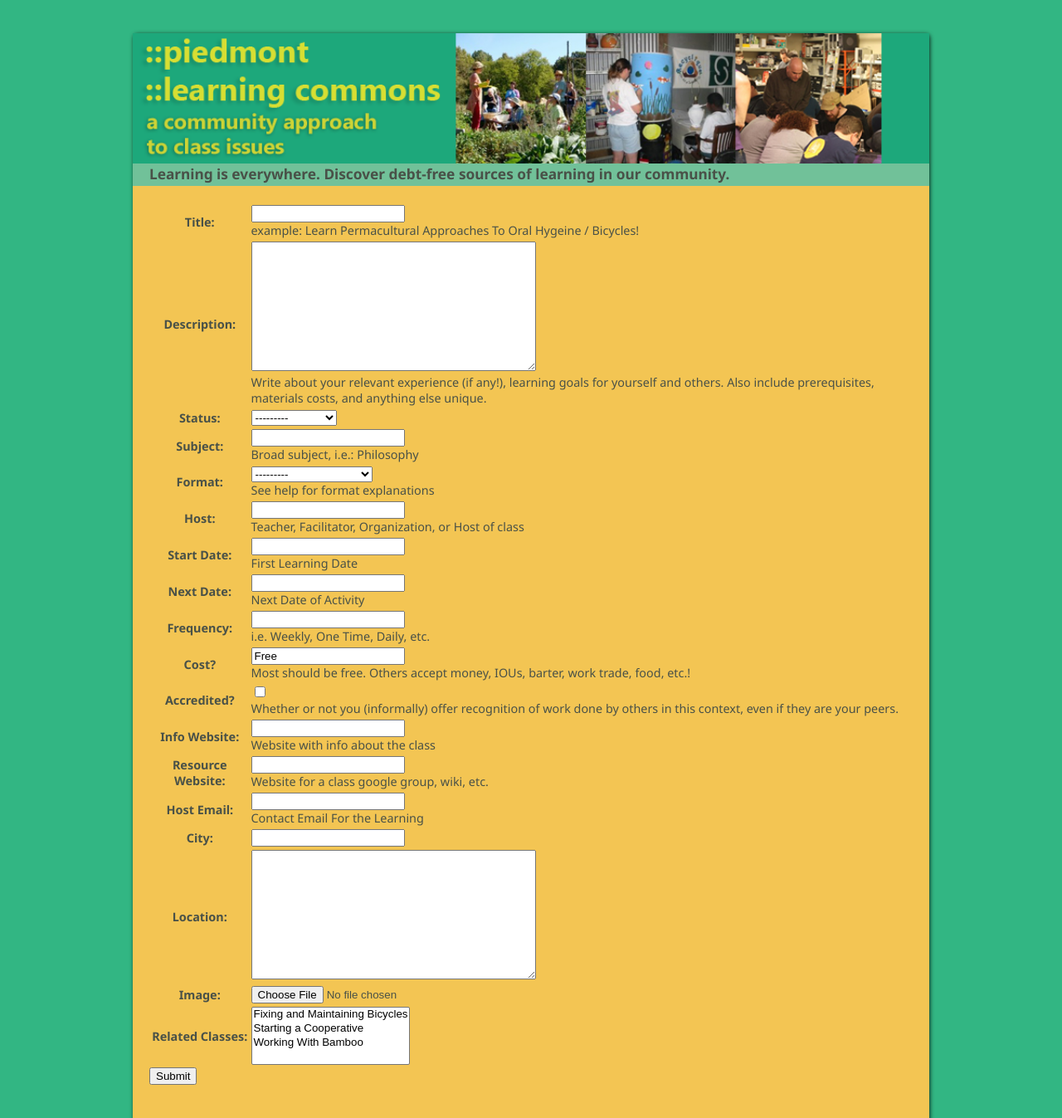
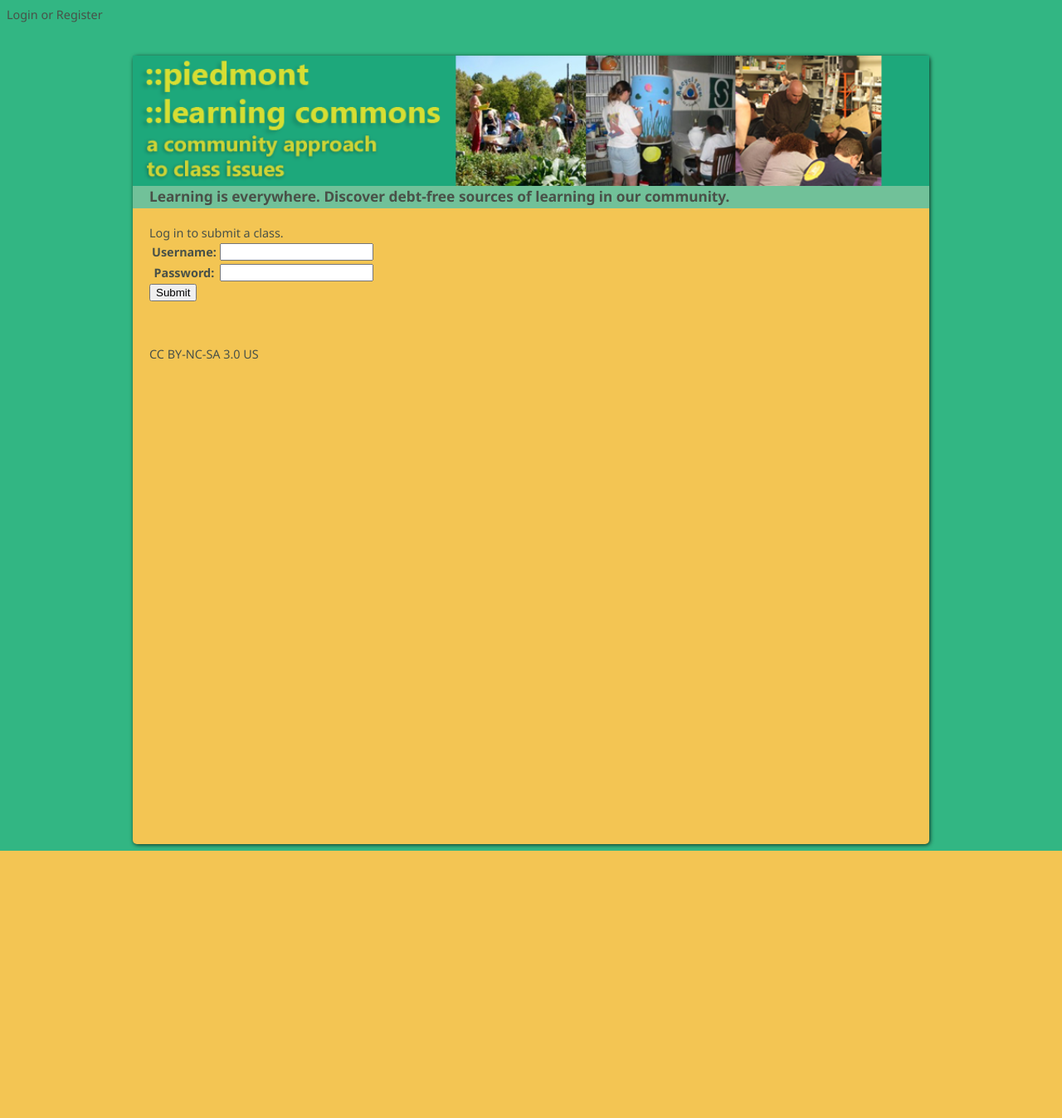
Before and after one commit to mpants/learningcommons, a Django app: page /submitlearning/ in a window 1280 px wide. Shown: the top 1347 px of the page at 83% size. After the commit the page ends 1025 px from the top, so only its background shows below. Run offline with Django 3.2, Linux system fonts and the light colour scheme; data comes from the database, SQL or seed files in the repository; both versions use the stored data as it was after the commit; parts of the project's set-up code (start-up, migrations or seed data) failed here and were passed over.

Commit message:
Added login / logout.  still need register

```diff
--- a/learningcommons/templates/base.html
+++ b/learningcommons/templates/base.html
@@ -21,6 +21,13 @@
 	</head>
 
 	<body>
+		<div id="meta">
+			{% if user.is_authenticated %}
+			{{ user.username }} | <a href="../logout">Logout</a>
+			{% else %}
+			Login or Register
+			{% endif %}
+		</div>
 		<div id="wrapper">
 			<header>
 			<div id="header">
--- a/learningcommons/templates/home.html
+++ b/learningcommons/templates/home.html
@@ -38,7 +38,7 @@
 					{{ class.classsubject }}
 				</div>
 				<div class="class-format">
-					{{ class.classformat }}
+					{{ class.get_classformat_display }}
 				</div>
 				<div class="class-nextdate">
 					{{ class.classnextdate|date:"SHORT_DATE_FORMAT" }}
--- a/learningcommons/templates/submitlearning.html
+++ b/learningcommons/templates/submitlearning.html
@@ -2,12 +2,12 @@
 {% block title %}List Your Workshop, Discussion Group, or Class | Piedmont Learning Commons{% endblock %}
 {% block content %}
 	<div id="main-fullwidth">
+	{% if user.is_authenticated %}
 		{% if form.errors %}
 	        <p style="color: red;">
 	            Please correct the error{{ form.errors|pluralize }} below.
 	        </p>
 	    {% endif %}
-
 	    <form action="" method="post">
 	    	{% csrf_token %}
 	        <table>
@@ -15,5 +15,17 @@
 	        </table>
 	        <input type="submit" value="Submit">
 	    </form>
+	{% else %}
+		{{ errors }}
+		Log in to submit a class.
+		<form action="" method="post">
+			{% csrf_token %}
+			<table>
+				{{ loginform.as_table }}
+			</table>
+			<input type="submit" value="Submit">
+
+		</form>
+	{% endif %}
     </div>
 {% endblock %}
--- a/learningcommons/templates/view-all.html
+++ b/learningcommons/templates/view-all.html
@@ -30,7 +30,7 @@
 					{{ class.classsubject }}
 				</div>
 				<div class="class-format">
-					{{ class.classformat }}
+					{{ class.get_classformat_display }}
 				</div>
 				<div class="class-nextdate">
 					{{ class.classnextdate|date:"SHORT_DATE_FORMAT" }}
--- a/learningcommons/urls.py
+++ b/learningcommons/urls.py
@@ -15,6 +15,7 @@ urlpatterns = patterns('',
     #url(r'^search/$','ourschool.views.search',name='search'),
     url(r'^submitlearning/$','ourschool.views.submitlearning',name='submitlearning'),
     # url(r'^learningcommons/', include('learningcommons.foo.urls')),
+    url(r'^logout/$', 'django.contrib.auth.views.logout',{'next_page': '/'}),
 
     # Uncomment the admin/doc line below to enable admin documentation:
     url(r'^admin/doc/', include('django.contrib.admindocs.urls')),
--- a/ourschool/forms.py
+++ b/ourschool/forms.py
@@ -1,13 +1,25 @@
 from django import forms
 from django.forms import ModelForm
+from django.contrib.auth.forms import UserCreationForm
 from models import source
+from django.contrib.auth.models import User
 
+class RegisterForm(UserCreationForm):
+  class Meta:
+    model = User
 
 class sourceform(ModelForm):
   class Meta:
     model = source
     exclude = ('classusers','classinterested','classcertified','classteachers','classurl',)
 
+class AuthenticationForm(forms.Form):
+    """
+    Base class for authenticating users. Extend this to get a form that accepts
+    username/password logins.
+    """
+    username = forms.CharField(label="Username", max_length=30)
+    password = forms.CharField(label="Password", widget=forms.PasswordInput)
 
 class addlearning(forms.Form):
   FORMAT_CHOICES = (
--- a/ourschool/models.py
+++ b/ourschool/models.py
@@ -89,7 +89,15 @@ class source(models.Model):
   #related classes
   classurl = AutoSlugField(populate_from='classtitle')
 
-  def get_fields(self):
+
+  def _get_password(self):
+    password = User.objects.make_random_password()
+    return password
+
+  #password to edit class
+  classpass = _get_password
+
+  def _get_fields(self):
     return [(field.name, field.value_to_string(self)) for field in source._meta.fields]
 
   #def _get_url(self):
--- a/ourschool/views.py
+++ b/ourschool/views.py
@@ -1,11 +1,12 @@
 # Create your views her
 from django.http import HttpResponse, HttpResponseRedirect
+from django.contrib import auth
 from django.template.loader import get_template
 from django.template import Context, Template, RequestContext
 from django.template.defaultfilters import slugify
 from django.shortcuts import render_to_response
 from models import source
-from forms import addlearning, sourceform
+from forms import addlearning, sourceform, AuthenticationForm
 from random import choice
 
 def display_meta_t(request):
@@ -21,27 +22,45 @@ def test(request):
 
 
 def submitlearning(request):
-  if request.method == 'POST':
-    #form = addlearning(request.POST)
-    form = sourceform(request.POST)
-    if form.is_valid():
-      cleaned = form.cleaned_data
-      '''
-      send_mail(
-        cd['title'],
-        cd['subject'],
-        cd['format'],
-        cd['host'],
-        cd['date'],
-        ['nostickgnostic@gmail.com'],
-      )
-      '''
-      #save a new source from the form's data
-      new_source = form.save()
-      return render_to_response('submittedlearning.html',{'classtitle':cleaned['classtitle']},RequestContext(request))
+  if request.user.is_authenticated():
+    if request.method == 'POST':
+      #form = addlearning(request.POST)
+      form = sourceform(request.POST)
+      if form.is_valid():
+        cleaned = form.cleaned_data
+        '''
+        send_mail(
+          cd['title'],
+          cd['subject'],
+          cd['format'],
+          cd['host'],
+          cd['date'],
+          ['nostickgnostic@gmail.com'],
+        )
+        '''
+        #save a new source from the form's data
+        new_source = form.save()
+        return render_to_response('submittedlearning.html',{'classtitle':cleaned['classtitle']},RequestContext(request))
+    else:
+      form = sourceform(initial={'host': 'Community Member'})
+    return render_to_response('submitlearning.html', {'form': form,}, RequestContext(request))
   else:
-    form = sourceform(initial={'host': 'Community Member'})
-  return render_to_response('submitlearning.html', {'form': form}, RequestContext(request))
+    #not logged in
+    errors = ''
+    if request.method == 'POST':
+      form = AuthenticationForm(request.POST)
+      username = request.POST.get('username', '')
+      password = request.POST.get('password', '')
+      user = auth.authenticate(username=username, password=password)
+      if user is not None and user.is_active:
+        # Correct password, and the user is marked "active"
+        auth.login(request, user)
+        form = sourceform(initial={'host':'Community Member'})
+        return render_to_response('submitlearning.html',{'form':form},RequestContext(request))
+      else:
+        errors = 'Bad username or password.  Did you register?'
+    form = AuthenticationForm()
+    return render_to_response('submitlearning.html',{'loginform':form,'errors':errors}, RequestContext(request))
 
 def viewlearning(request):
   #View a Learning's details
```
Also changed, not shown: learningcommons/templates/login.html (added, +19 -0 lines), lc.db. Lines whose indentation alone changed are shown as unchanged.
